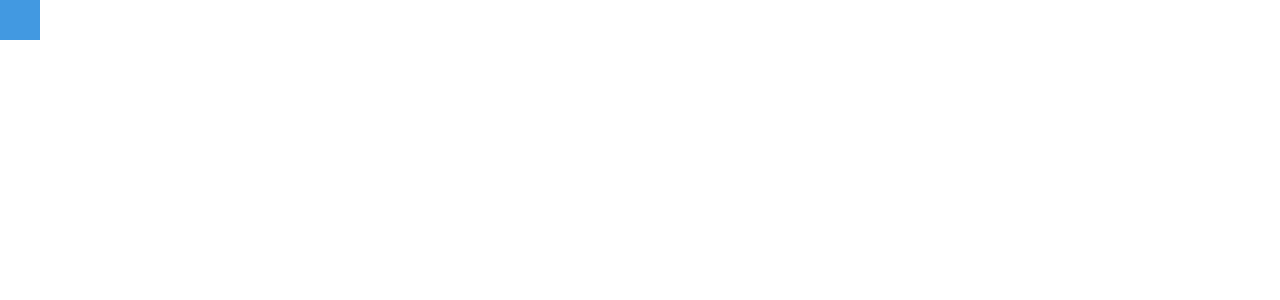
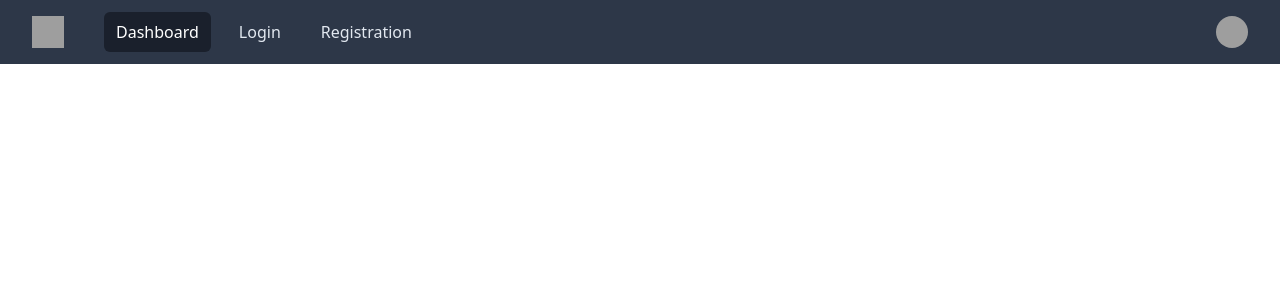
Before and after one commit to doomkit/bon-voyage, a Vue app: page /dashboard in a window 1280 px wide. Before the commit this address had no page. Shown: the top 300 px of the page. Built offline with nearby package versions, Linux system fonts and the light colour scheme; grey boxes are pictures that could not be loaded.

Commit message:
define main components, routes

```diff
--- a/src/App.vue
+++ b/src/App.vue
@@ -1,11 +1,7 @@
 <template>
-	<div class="h-10 w-10 bg-blue-500"></div>
+	<router-view v-slot="slotProps">
+		<component :is="slotProps.Component"></component>
+	</router-view>
 </template>
 
-<script>
-	export default {
-		name: 'App',
-	};
-</script>
-
 <style src="./assets/main.css"></style>
--- a/src/main.js
+++ b/src/main.js
@@ -1,17 +1,25 @@
 import { createApp } from 'vue';
 import { createRouter, createWebHistory } from 'vue-router';
 
-import App from './App.vue';
-import Home from './pages/home.vue';
+import App from './app.vue';
+import Dashboard from './pages/dashboard.vue';
 import Login from './pages/login.vue';
 import Registration from './pages/registration.vue';
+import Trips from './pages/trips.vue';
 
 const router = createRouter({
 	history: createWebHistory(),
 	routes: [
-		{ path: '/', component: Home },
+		{
+			path: '/dashboard',
+			name: 'dashboard',
+			component: Dashboard,
+			children: [{ path: '/', component: Trips }],
+		},
 		{ path: '/login', component: Login },
 		{ path: '/registration', component: Registration },
+		{ path: '', redirect: { name: 'dashboard' } },
+		{ path: '/:catchAll(.*)', redirect: { name: 'dashboard' } },
 	],
 });
 const app = createApp(App);
--- /dev/null
+++ b/src/pages/dashboard.vue
@@ -0,0 +1,12 @@
+<template>
+	<navigation></navigation>
+	<router-view></router-view>
+</template>
+
+<script>
+	import Navigation from '../components/navigation/navigation';
+
+	export default {
+		components: { Navigation },
+	};
+</script>
--- a/src/pages/home.vue
+++ /dev/null
@@ -1,3 +0,0 @@
-<template>
-	<h1>Bon-voyage!</h1>
-</template>
--- /dev/null
+++ b/src/pages/trips.vue
@@ -0,0 +1,20 @@
+<template>
+	<header class="bg-white shadow">
+		<div class="max-w-7xl mx-auto py-6 px-4 sm:px-6 lg:px-8">
+			<h1 class="text-3xl font-bold leading-tight text-gray-900">
+				Dashboard
+			</h1>
+		</div>
+	</header>
+	<main>
+		<div class="max-w-7xl mx-auto py-6 sm:px-6 lg:px-8">
+			<!-- Replace with your content -->
+			<div class="px-4 py-6 sm:px-0">
+				<div
+					class="border-4 border-dashed border-gray-200 rounded-lg h-96"
+				></div>
+			</div>
+			<!-- /End replace -->
+		</div>
+	</main>
+</template>
```
